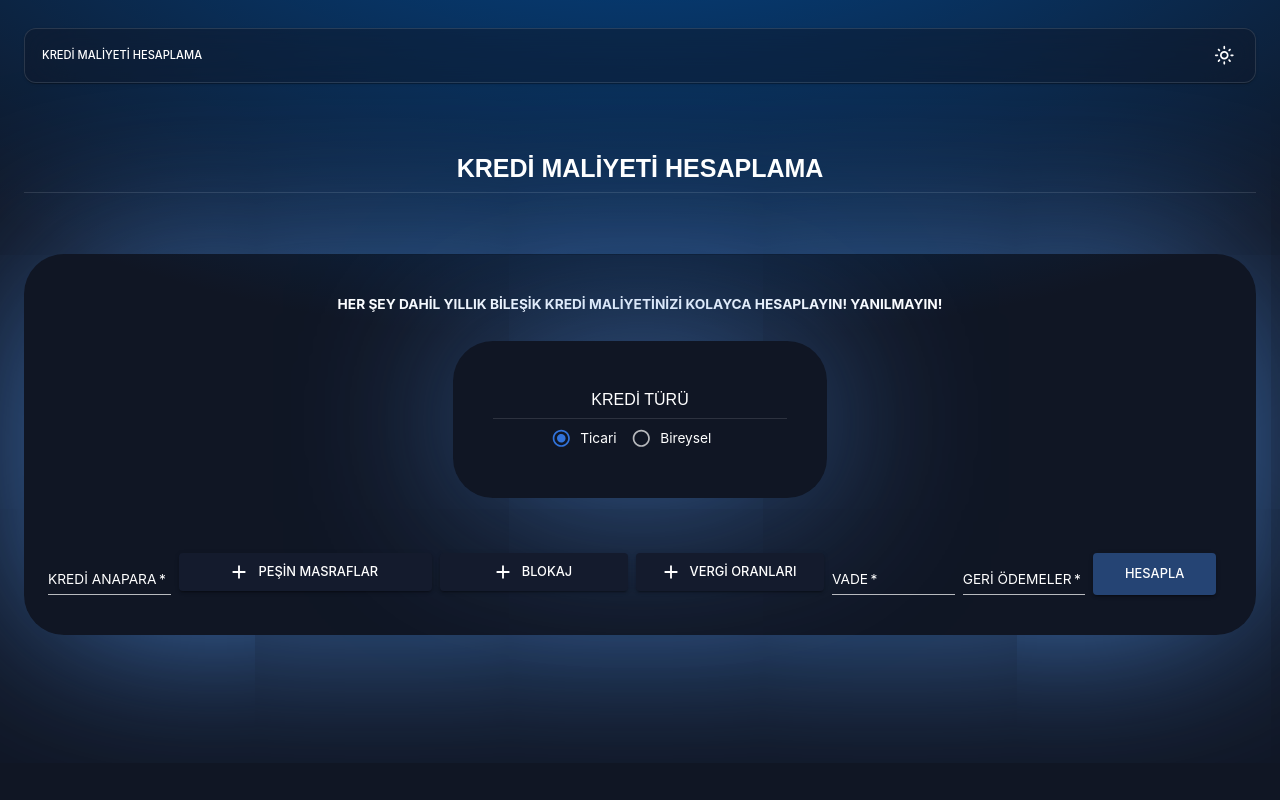
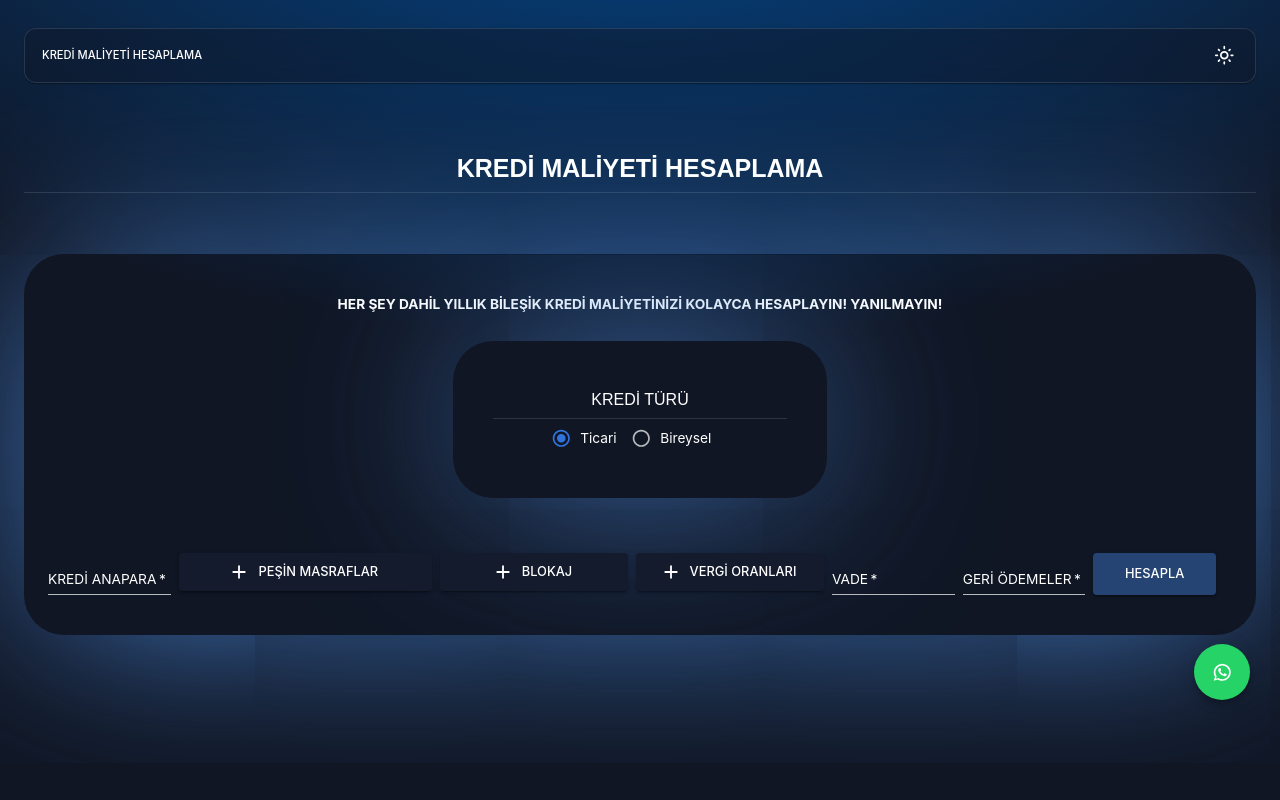
Before and after one commit to haticekatranciakgul/test.kredi-maliyeti-hesaplama, a React (Create React App) app: page / in a window 1280 px wide. Shown: the top 800 px of the page. Built offline with nearby package versions, Linux system fonts and the light colour scheme.

Commit message:
Add whatsapp button

```diff
--- a/src/Pages/Calculate.js
+++ b/src/Pages/Calculate.js
@@ -33,6 +33,11 @@ import {
     setAnnualCompoundCostIvo
 } from '../Redux/slices/costSlice';
 import { handleFormattedChange } from '../utils';
+import WhatsAppIcon from '@mui/icons-material/WhatsApp';
+import IconButton from '@mui/material/IconButton';
+import Tooltip from '@mui/material/Tooltip';
+import Fab from '@mui/material/Fab';
+import { keyframes } from '@mui/system';
 
 
 function SlideTransition(props) {
@@ -231,6 +236,23 @@ function Calculate() {
         }, 0);
         setTotalRepayment(total);
     }, [generatedRows]);
+
+    const handleWhatsAppShare = () => {
+        const currentUrl = window.location.href;
+        const whatsappUrl = `https://wa.me/?text=${encodeURIComponent(`Kredi Maliyeti Hesaplama: ${currentUrl}`)}`;
+        window.open(whatsappUrl, '_blank');
+    };
+
+    const rippleAnimation = keyframes`
+        0% {
+            transform: scale(1);
+            opacity: 0.5;
+        }
+        100% {
+            transform: scale(1.5);
+            opacity: 0;
+        }
+    `;
 
     return (
         <>
@@ -656,6 +678,36 @@ function Calculate() {
 
             </Grid>
             <CreateTable tableData={tableData} />
+
+            {/* WhatsApp Share Button */}
+            <Tooltip title="WhatsApp'ta Paylaş" placement="left">
+                <Fab
+                    color="primary"
+                    aria-label="share"
+                    onClick={handleWhatsAppShare}
+                    sx={{
+                        position: 'fixed',
+                        bottom: 100,
+                        right: 30,
+                        backgroundColor: '#25D366',
+                        '&:hover': {
+                            backgroundColor: '#128C7E',
+                            '&::before': {
+                                content: '""',
+                                position: 'absolute',
+                                width: '100%',
+                                height: '100%',
+                                borderRadius: '50%',
+                                backgroundColor: '#25D366',
+                                animation: `${rippleAnimation} 1.5s infinite`,
+                                zIndex: -1
+                            }
+                        }
+                    }}
+                >
+                    <WhatsAppIcon />
+                </Fab>
+            </Tooltip>
         </>
     )
 }
```
